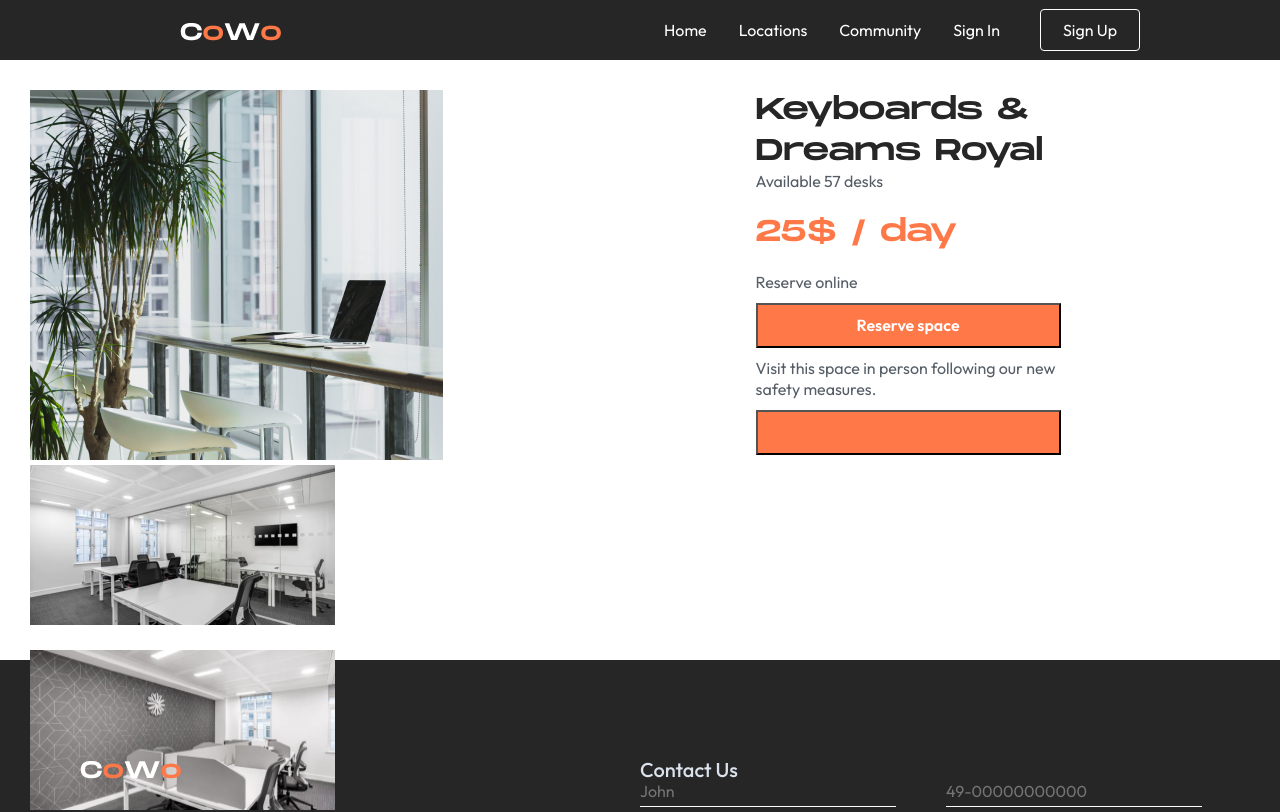
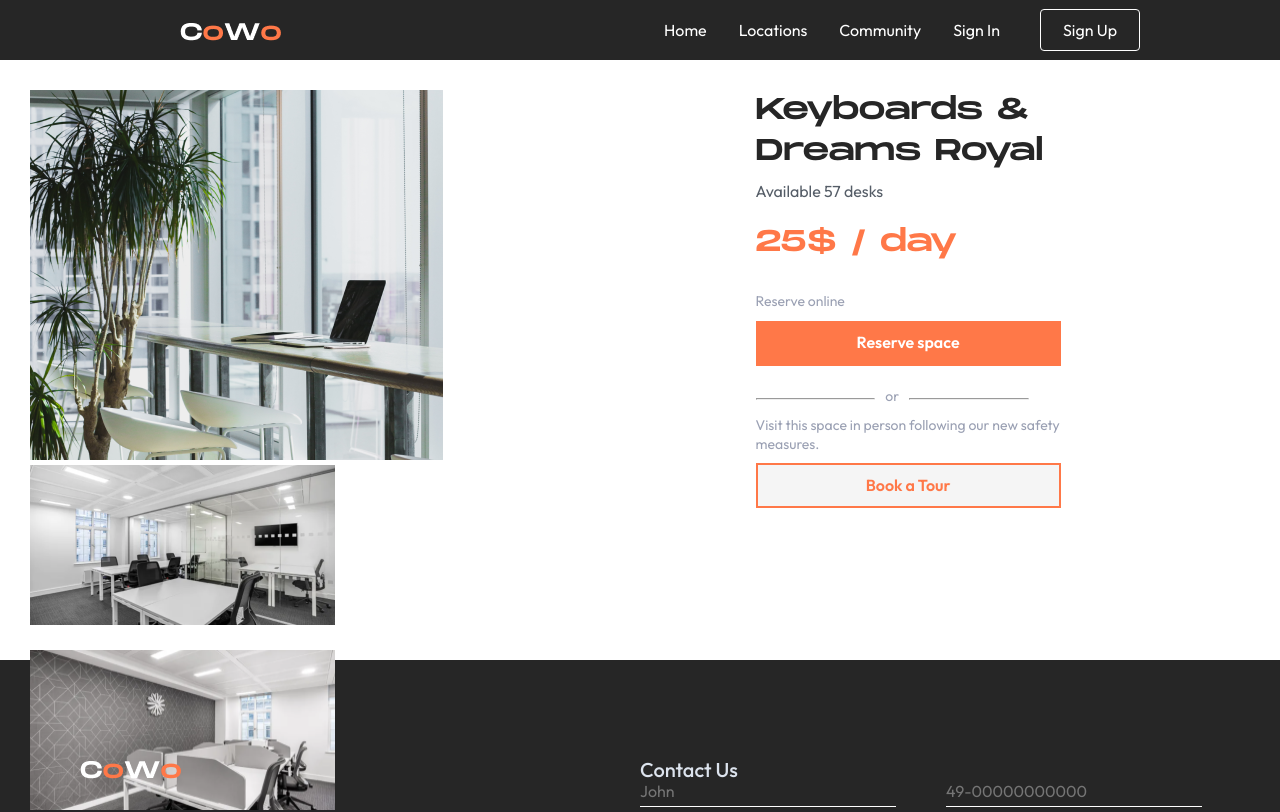
Before and after one commit to Nizami9/coworking, a React (Create React App) app: page /space in a window 1280 px wide. Shown: the top 812 px of the page. Built offline with nearby package versions, Linux system fonts and the light colour scheme.

Commit message:
finish the up part of space page

```diff
--- a/src/Components/MyProfile/Space/Space.css
+++ b/src/Components/MyProfile/Space/Space.css
@@ -31,7 +31,7 @@
 .spaceReservations {
     display: flex;
     flex-wrap: wrap;
-    width: 30%;
+    width: 35%;
     margin-left: 60px;
     height: 200px;
     margin-top: 30px;
@@ -46,14 +46,22 @@
     color: #262626;
 }
 
+
 .spaceReservations>p {
     font-family: 'Outfit';
     font-style: normal;
     font-weight: 400;
-    font-size: 16px;
+    font-size: 14px;
     line-height: 130%;
-    color: #555D67;
+    color: #9AA0B3;
     width:305px;
+    margin-top: 10px;
+/* or 18px */
+
+
+/* Gray / 1 */
+
+color: #9AA0B3;
 }
 
 p.spacePrice {
@@ -66,15 +74,37 @@ p.spacePrice {
     margin: 20px 0px 20px;
 }
 
-.spaceReservations>button {
+
+
+.bookTourButton {
+    background-color: #F5F5F5;
+    border: 2px solid #FF7848;
     width:305px;
-    background: #FF7848;
     height: 45px;
     margin-top: 10px;
     margin-bottom: 10px;
 }
 
-.reserveSpaceP {
+.bookTourButton>p {
+    font-family: 'Outfit';
+    font-style: normal;
+    font-weight: 600;
+    font-size: 16px;
+    line-height: 120%;
+    text-align: center;
+    color: #FF7848;
+}
+
+.reserveSpaceButton {
+    background-color: #FF7848;
+    width:305px;
+    height: 45px;
+    margin-top: 10px;
+    margin-bottom: 10px;
+    border: none;
+}
+
+.reserveSpaceButton>p {
     font-family: 'Outfit';
     font-style: normal;
     font-weight: 600;
@@ -83,3 +113,37 @@ p.spacePrice {
     text-align: center;
     color: #FFFFFF;
 }
+
+span.info {
+    font-family: 'Outfit';
+    font-style: normal;
+    font-weight: 400;
+    font-size: 16px;
+    line-height: 130%;
+    color: #555D67;
+    margin-top: 10px;
+    width: 100%;
+}
+
+.hrOr {
+    width: 100%;
+    margin-top: 10px;
+    display: flex;
+}
+
+.hrOr>hr {
+    width: 26.7%;
+    height: 0px;
+    margin-top: 12px;
+    background-color: #DCE3ED
+}
+
+.hrOr>p {
+    margin: 0 10px 0 10px;
+    font-family: 'Outfit';
+    font-style: normal;
+    font-weight: 400;
+    font-size: 14px;
+    color: #9AA0B3;
+
+}
--- a/src/Components/MyProfile/Space/Space.js
+++ b/src/Components/MyProfile/Space/Space.js
@@ -20,13 +20,17 @@ const Space = () => {
         </div>
         <div className='spaceReservations'>
                 <h1>Keyboards & Dreams Royal </h1>
-                <p>Available 57 desks</p>
+                <span className='info'>Available 57 desks</span>
             <p className='spacePrice'>25$ / day</p>
-            <p>Reserve online</p>
-            <button><p className='reserveSpaceP'>Reserve space</p></button>
-            <p></p>
+            <p className='reserveOnlineP'>Reserve online</p>
+            <button className='reserveSpaceButton'><p>Reserve space</p></button>
+            <div className='hrOr'>
+            <hr />
+            <p>or</p>
+            <hr />
+            </div>
             <p>Visit this space in person following our new safety measures.</p>
-            <button></button>
+            <button className='bookTourButton'><p>Book a Tour</p></button>
         </div>
 
     </div>
```
